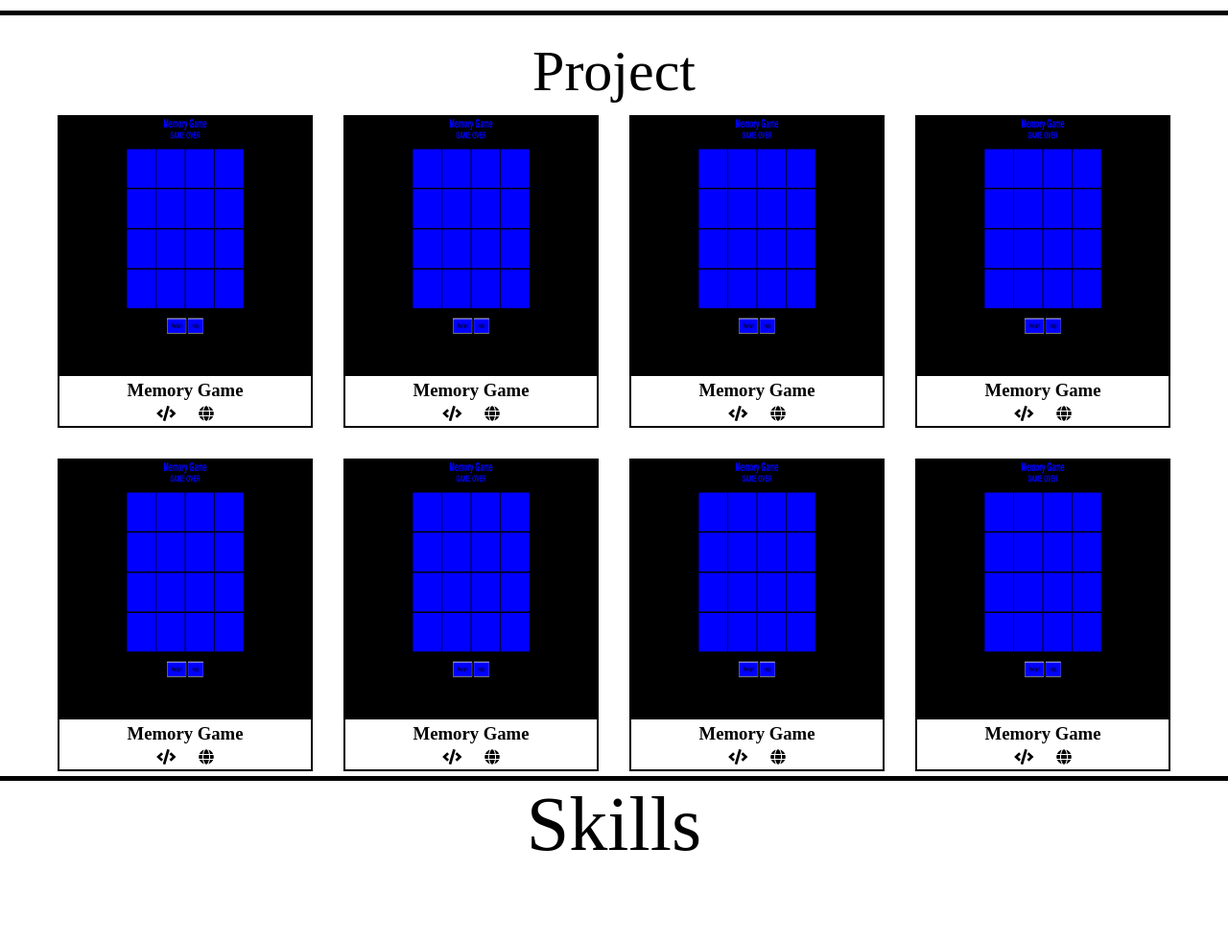
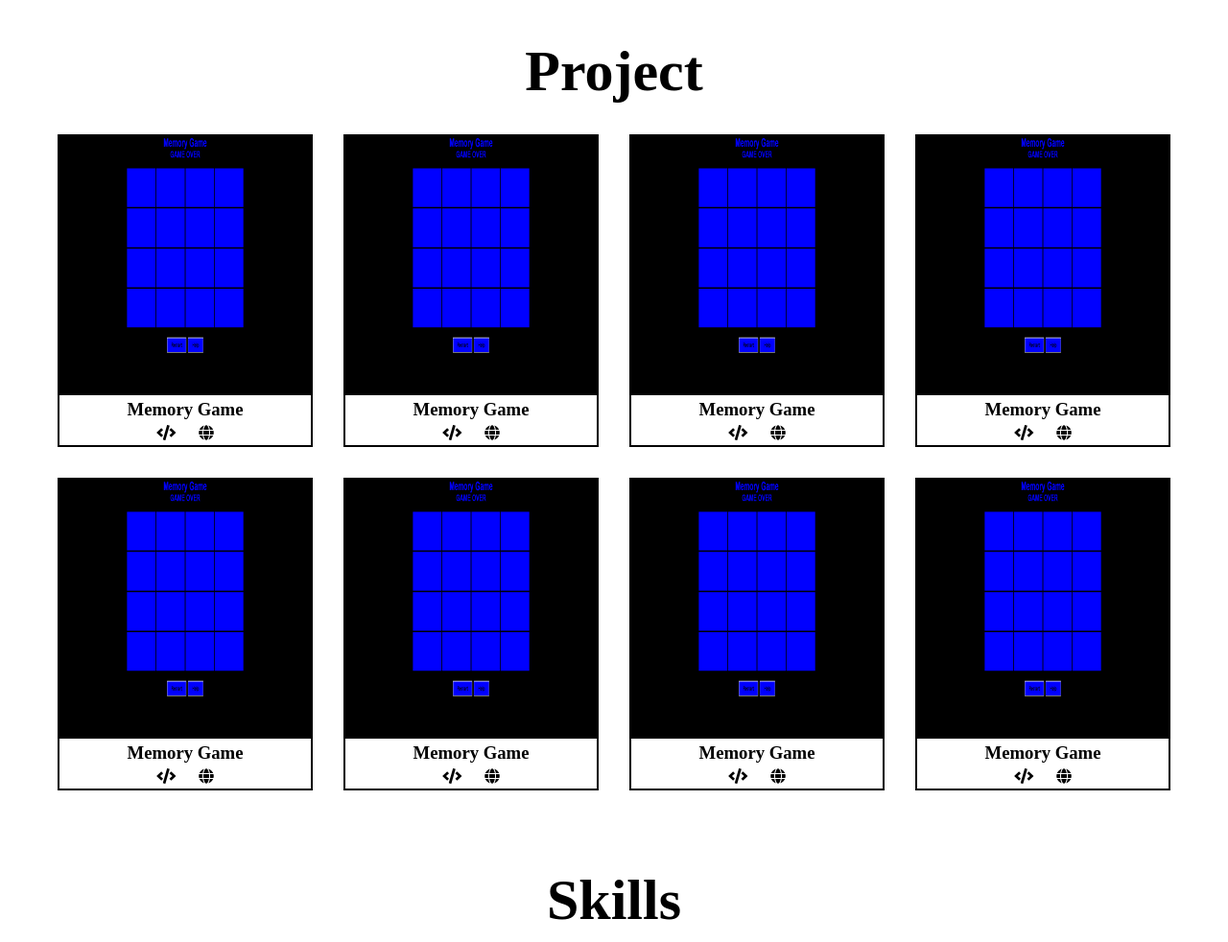
Before and after one commit to ibkibk/new-portfolio, a plain HTML site: page index.html in a window 1280 px wide. Shown: the part 1580-2562 px from the top of the page at 96% size. Drawn offline with Linux system fonts and the light colour scheme.

Commit message:
font size changed

```diff
--- a/index.html
+++ b/index.html
@@ -25,6 +25,7 @@
         <img src="path/to/image.jpg" alt="" />
       </video>
     </div>
+
     <div class="new" id="home">
       <div class="container">
         <nav>
@@ -43,6 +44,7 @@
         </div>
       </div>
     </div>
+
     <section class="about" id="about-target">
       <div class="A">About</div>
       <div class="next">
@@ -78,6 +80,7 @@
         </div>
       </div>
     </section>
+
     <section class="project" id="project-target">
       <div class="P">Project</div>
       <div class="wrapper">
@@ -147,10 +150,9 @@
         </div>
       </div>
     </section>
+
     <section class="inner" id="skills-target">
-      <div class="headera">
-        <div class="S">Skills</div>
-      </div>
+      <div class="S">Skills</div>
       <div class="containerim">
         <div class="skill-box">
           <div class="skill-title">
@@ -202,6 +204,7 @@
         </div>
       </div>
     </section>
+
     <script src="app.js"></script>
   </body>
 </html>
--- a/main.scss
+++ b/main.scss
@@ -158,6 +158,8 @@ nav ul li a {
 .A {
   font-size: 60px;
   text-align: center;
+  font-weight: bold;
+  // font-family: "Raleway";
 }
 
 .image {
@@ -179,7 +181,7 @@ nav ul li a {
   justify-content: center;
   flex-direction: column;
   background-color: white;
-  border-bottom: 5px solid black;
+  // border-bottom: 5px solid black;
 }
 
 .social-media {
@@ -242,7 +244,7 @@ nav ul li a {
 .project {
   background-color: white;
   height: 100vh;
-  border-bottom: 5px solid black;
+  // border-bottom: 5px solid black;
   // h1 {
   //   text-align: center;
   // }
@@ -283,6 +285,9 @@ a {
   margin-left: 10px;
   margin-right: 10px;
 }
+p {
+  font-weight: bold;
+}
 
 @media (max-width: 720px) {
   .project {
@@ -307,6 +312,8 @@ a {
   }
   .P {
     margin-top: 20px;
+    margin-bottom: 20px;
+    font-weight: bold;
   }
 }
 
@@ -331,8 +338,10 @@ a {
 }
 
 .S {
-  font-size: 80px;
+  font-size: 60px;
+  margin-top: 80px;
   text-align: center;
+  font-weight: bold;
 }
 .skill-box {
   padding: 1rem;
```
Also changed, not shown: main.css, 1 other file.
